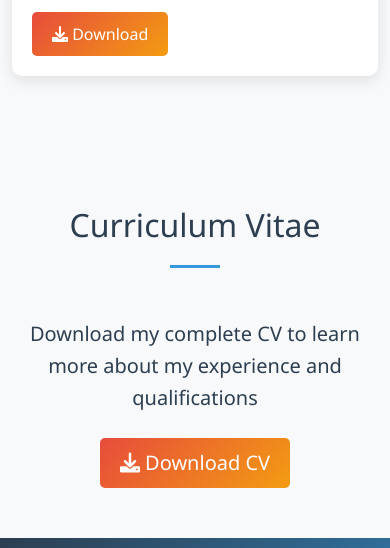
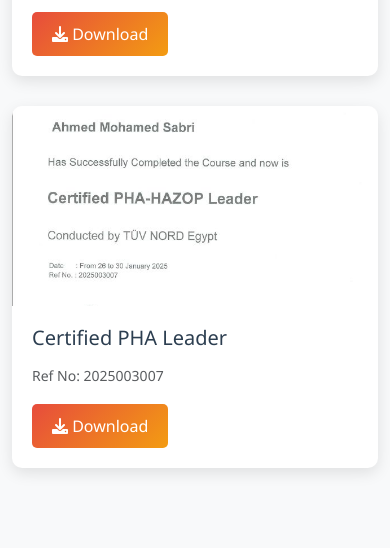
Before and after one commit to Amsamms/ahmed_mohamed_sabri, a plain HTML site: page index.html in a window 390 px wide. Shown: the part 6344-6892 px from the top of the page. Drawn offline with nearby package versions, Linux system fonts and the light colour scheme.

Commit message:
updated my CV

```diff
--- a/index.html
+++ b/index.html
@@ -467,6 +467,18 @@
                         </div>
                     </div>
                 </div>
+                <div class="col-md-4">
+                    <div class="certificate-card">
+                        <img src="certified_PHA_leader.jpg" alt="Certified PHA Leader Certificate">
+                        <div class="card-body">
+                            <h5>Certified PHA Leader</h5>
+                            <p class="text-muted small">Ref No: 2025003007</p>
+                            <a href="certified_PHA_leader.jpg" class="btn btn-download" download>
+                                <i class="fas fa-download"></i> Download
+                            </a>
+                        </div>
+                    </div>
+                </div>
             </div>
         </div>
     </section>
@@ -476,7 +488,7 @@
         <div class="container text-center">
             <h2 class="section-title">Curriculum Vitae</h2>
             <p class="lead mb-4">Download my complete CV to learn more about my experience and qualifications</p>
-            <a href="Sabri_CV_Feb_2025_updated.docx" class="btn btn-download btn-lg" download>
+            <a href="Sabri_CV_May_2025_updated.pdf" class="btn btn-download btn-lg" download>
                 <i class="fas fa-download"></i> Download CV
             </a>
         </div>
```
Also changed, not shown: certificates.html (+4 -0 lines), certified_PHA_leader.jpg (added), 1 other file.
